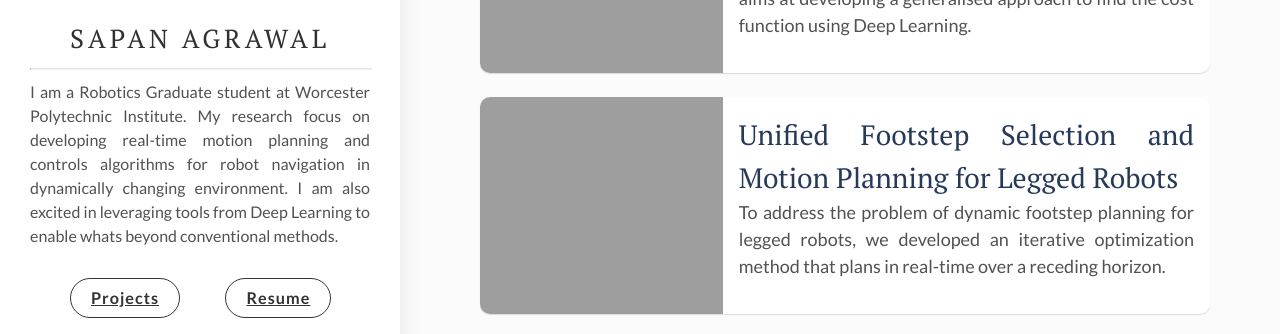
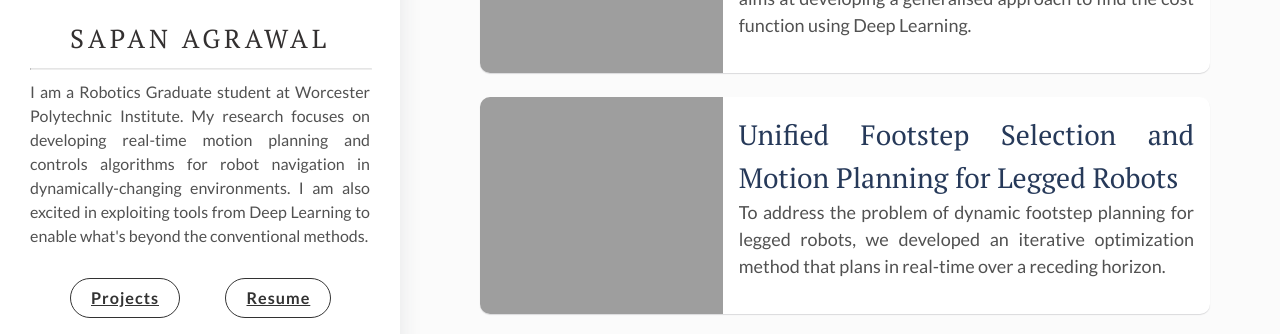
Before and after one commit to sapan-ostic/sapan-ostic.github.io, a Jekyll site: the page built from index.html, in a window 1280 px wide. Shown: the part 241-575 px from the top of the page. Built offline with Jekyll 4.4.1, drawn with Linux system fonts in a browser that asks for light colours; the list of posts is cut into pages by our own code.

Commit message:
Sequenced

```diff
--- a/_config.yml
+++ b/_config.yml
@@ -10,7 +10,7 @@
 # Author Settings
 author: Sapan Agrawal # add your name
 author-img: profile.jpg # add your photo
-about-author: I am a Robotics Graduate student at Worcester Polytechnic Institute. My research focus on developing real-time motion planning and controls algorithms for robot navigation in dynamically changing environment. I am also excited in leveraging tools from Deep Learning to enable whats beyond conventional methods.
+about-author: I am a Robotics Graduate student at Worcester Polytechnic Institute. My research focuses on developing real-time motion planning and controls algorithms for robot navigation in dynamically-changing environments. I am also excited in exploiting tools from Deep Learning to enable what's beyond the conventional methods.
 # social-twitter: # add your Twitter handle
 # social-facebook: # add your Facebook handle
 social-github: sapan-ostic # add your Github handle
```
